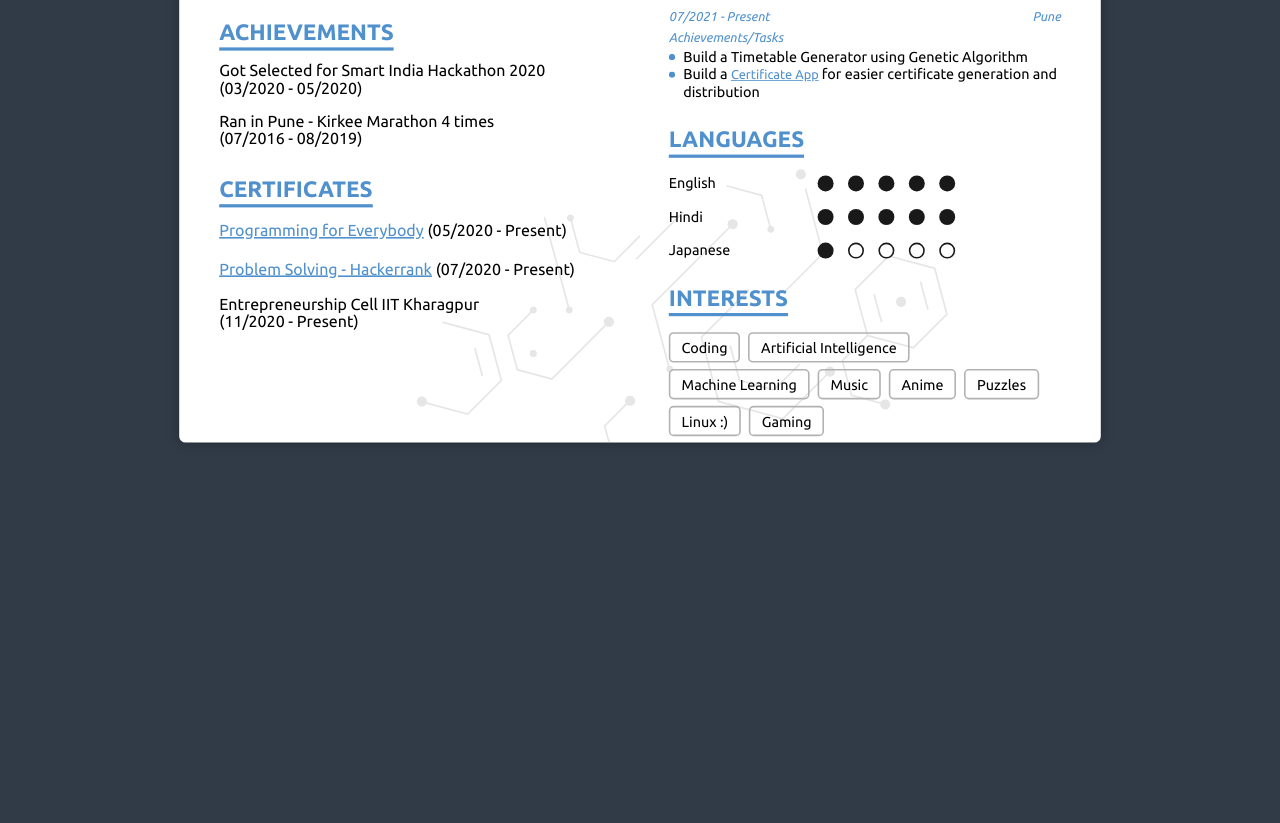
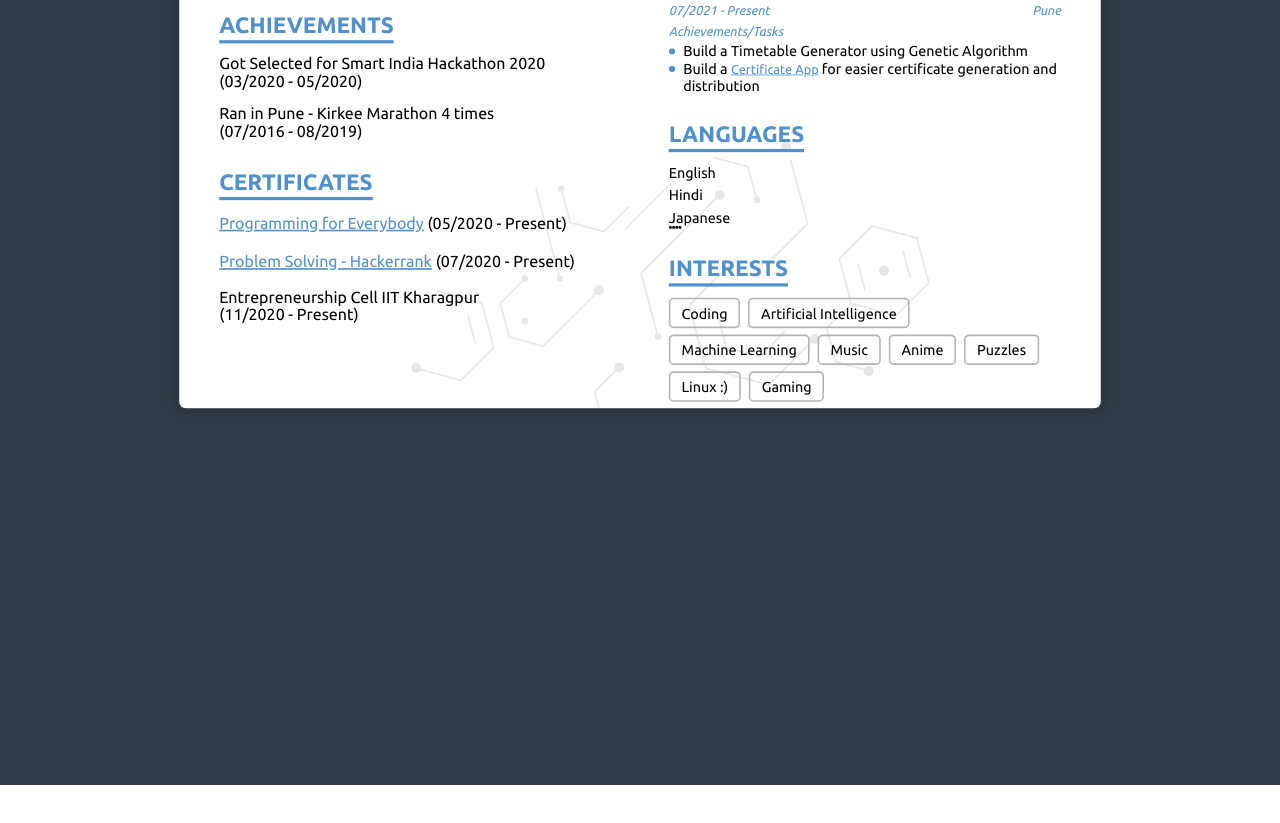
Before and after one commit to PROxZIMA/resume, a plain HTML site: page index.html in a window 1280 px wide. Shown: the part 1081-1904 px from the top of the page. After the commit the page ends 1866 px from the top, so only its background shows below. Drawn offline with Linux system fonts and the light colour scheme.

Commit message:
Update: Lnaguage Section

```diff
--- a/css/style.css
+++ b/css/style.css
@@ -770,9 +770,9 @@
   position: relative
 }
 
-.section-lang.pos.right-sec .group.content-group:not(:last-of-type) {
+/* .section-lang.pos.right-sec .group.content-group:not(:last-of-type) {
   min-height: 36px
-}
+} */
 
 .score {
   cursor: pointer
@@ -814,7 +814,7 @@
   background-color: #fff
 }
 
-.deco .right .section-lang.pos.right-sec .list-header {
+/* .deco .right .section-lang.pos.right-sec .list-header {
   width: 160px;
   margin-right: 26px
 }
@@ -839,7 +839,7 @@
 
 .section-lang.pos .score-holder {
   float: left
-}
+} */
 
 .pos.right-sec .score.score-neg {
   border-width: 2px;
@@ -879,9 +879,9 @@
   margin-bottom: 6px
 }
 
-.deco .section-edu .list-item-group {
+/* .deco .section-edu .list-item-group {
   margin-bottom: 4px
-}
+} */
 
 .deco .pos.section-semi .list-header,
 .deco .pos.section-small .list-header {
@@ -1139,11 +1139,11 @@
   width: auto
 }
 
-.document.deco-resume .right-sec-filled.widget-box .section-header,
+/* .document.deco-resume .right-sec-filled.widget-box .section-header,
 .document.deco-resume .right-sec.widget-box .section-header,
 .document.deco-resume .section-lang.pos.right-sec .section-header {
   margin-bottom: 6px !important
-}
+} */
 
 
 .btn-circle-download {
```
